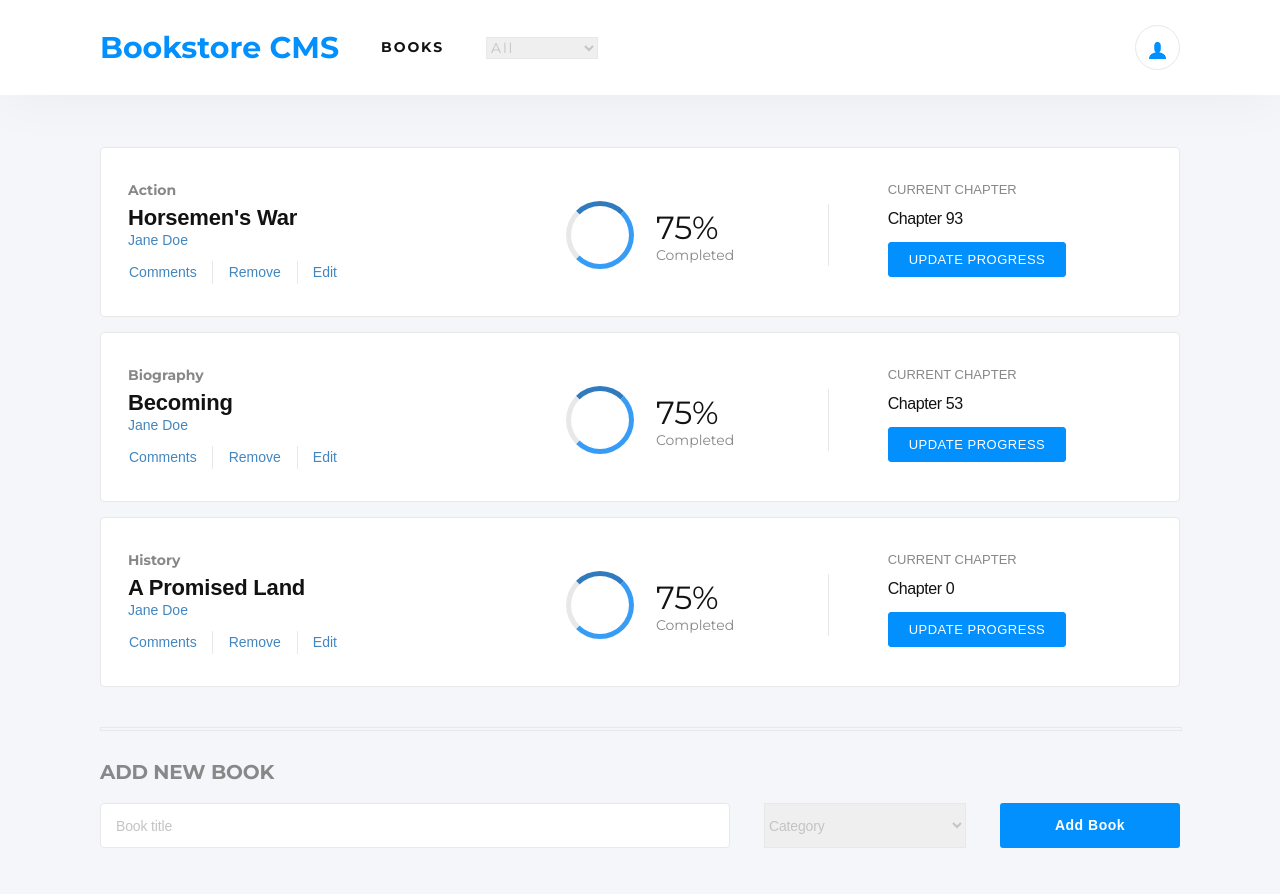
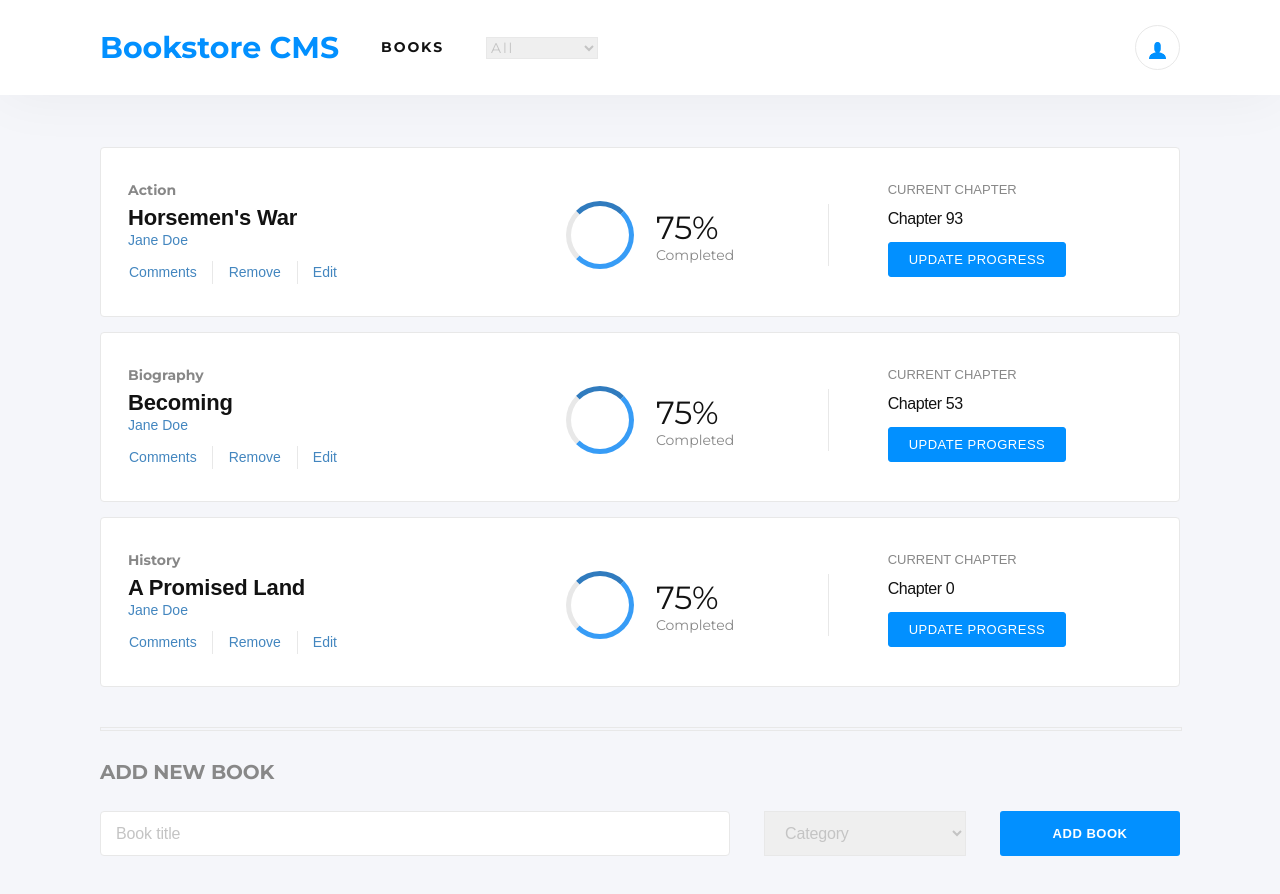
Before and after one commit to Mupa1/Bookstore, a React (Create React App) app: page / in a window 1280 px wide. Shown: the top 894 px of the page. Built offline with nearby package versions, Linux system fonts and the light colour scheme.

Commit message:
add screenshot and update stylings

```diff
--- a/src/containers/BooksForm.js
+++ b/src/containers/BooksForm.js
@@ -62,7 +62,7 @@ class BooksFrom extends React.Component {
         </div>
         <h2 className="add-bk-title">ADD NEW BOOK</h2>
         <form className="m-0 row" onSubmit={this.handleSubmit}>
-          <h4>{errorMessage}</h4>
+          <h4 className="col-12 text-center">{errorMessage}</h4>
           <input className="col-md-7 grey-bd w-100" type="text" name="title" placeholder="Book title" onChange={this.handleChange} />
           <div className="col-md-3 category-box">
             <select className="grey-bd categories w-100" name="category" onChange={this.handleChange} defaultValue="default">
@@ -72,7 +72,7 @@ class BooksFrom extends React.Component {
               ))}
             </select>
           </div>
-          <button className="col-md-2 add-bk-btn w-100 font-weight-bold" type="submit">Add Book</button>
+          <button className="col-md-2 add-bk-btn w-100 font-weight-bold" type="submit">ADD BOOK</button>
         </form>
       </>
     );
--- a/src/index.css
+++ b/src/index.css
@@ -207,11 +207,17 @@ input,
 .categories {
   height: 45px;
   letter-spacing: -0.15px;
+  font-size: 16px;
+}
+
+.categories {
+  padding-left: 16px;
 }
 
 .add-bk-btn,
 .update {
   letter-spacing: 0.5px;
+  font-size: 13px;
 }
 
 .add-bk-btn {
```
Also changed, not shown: 1 other file (tests, documents, lock files or other folders).
